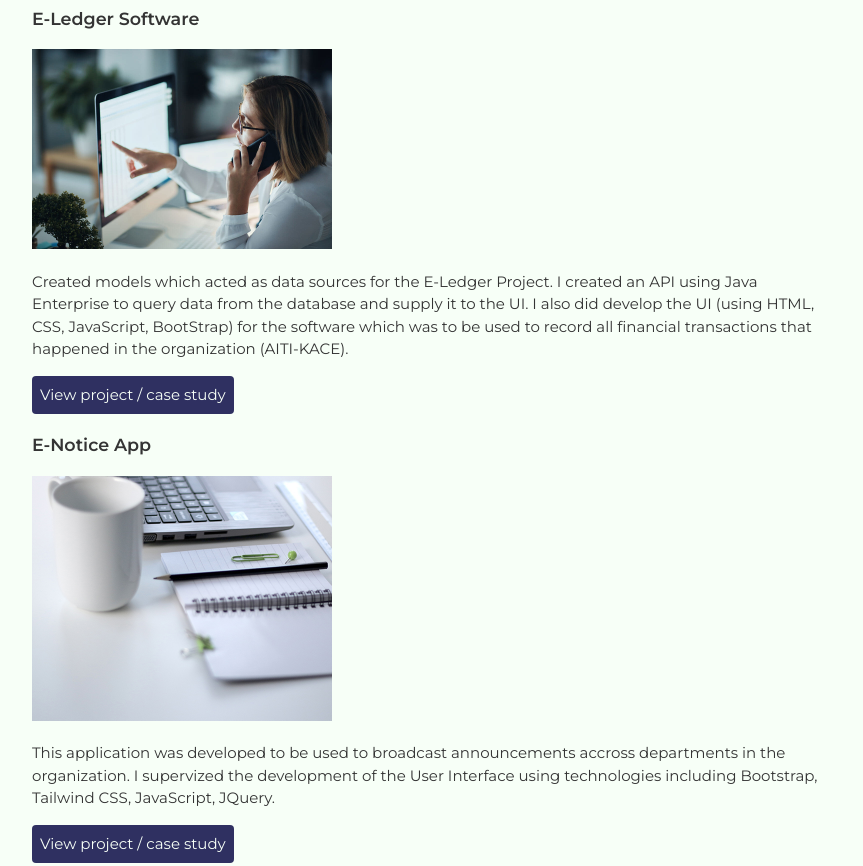
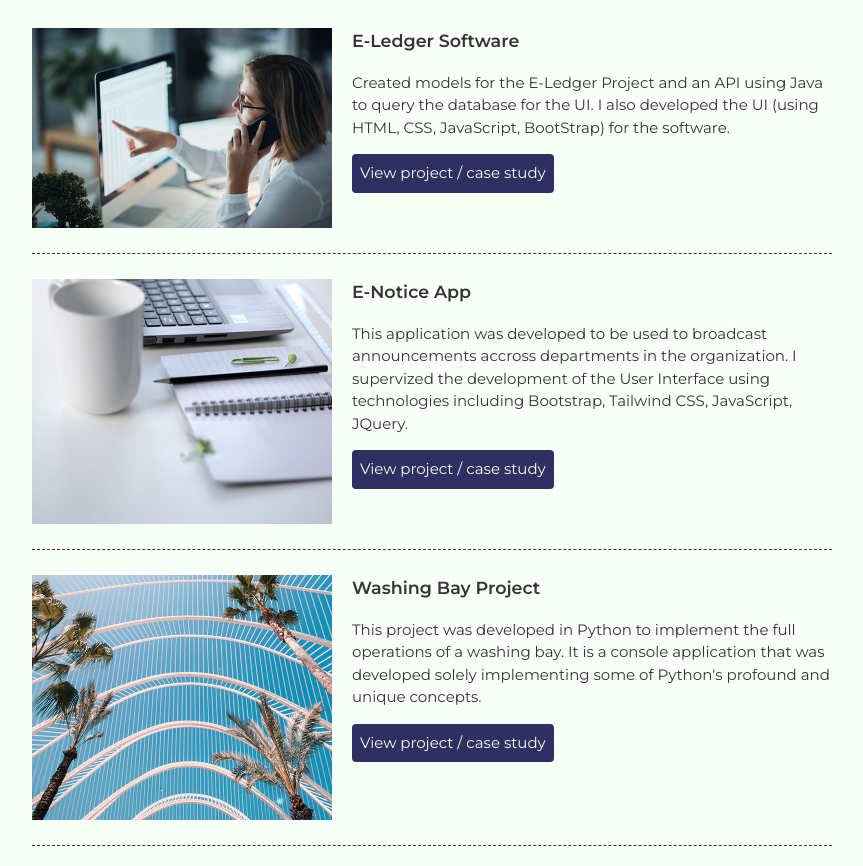
Before and after one commit to QuameOphory/portfolio, a plain HTML site: page my-portfolio/index.html in a window 1280 px wide. Shown: the part 616-1482 px from the top of the page, without its empty margins (208-1071 px from the left). Drawn offline with Linux system fonts and the light colour scheme.

Commit message:
new styles added

```diff
--- a/my-portfolio/css/styles.css
+++ b/my-portfolio/css/styles.css
@@ -1,6 +1,12 @@
 
 /* Global styles
 ---------------------------------*/
+html{
+    box-sizing: border-box;
+}
+*, *:after, *:before{
+    box-sizing: inherit;
+}
 body {
     color: #343434;
     margin: 0;
@@ -50,6 +56,18 @@ header {
 .projects {
     background: #f7fff7;
 }
+.project-item{
+    overflow: hidden;
+    padding: 25px 0;
+    border-bottom: 1px dashed #343434;
+}
+.project-item h3 {
+    margin-top: 0;
+}
+.project-item img{
+    float: left;
+    margin-right: 20px;
+}
 .projects a {
     color: #2f3061;
 }
@@ -85,8 +103,19 @@ header {
 footer {
     background: #343434;
     color: #ffffff;
+    text-align: center;
 }
 
 footer .content-wrapper ul li a {
     text-decoration: none;
 }
+.contact-list{
+    list-style-type: none;
+    padding: 0;
+    display: flex;
+    justify-content: center;
+}
+.contact-list li{
+    padding: 10px;
+    display: inline-block;
+}
--- a/my-portfolio/index.html
+++ b/my-portfolio/index.html
@@ -36,24 +36,23 @@
           <p>View Selected Projects below. Additional information can be found <a href="ebenezeroforimensah.com">here.</a></p>
 
           <!-- Copy the whole <section> block to add more projects. -->
-          <section>
+          <section class="project-item">
+            <img src="images/e-ledger.jpg" alt="description of image">
             <h3>E-Ledger Software</h3>
-            <img src="images/e-ledger.jpg" alt="description of image">
-            <p>Created models which acted as data sources for the E-Ledger Project. I created an API using Java Enterprise to query data from the database and supply it to the UI. I also did develop the UI (using HTML, CSS, JavaScript, BootStrap) for the software which was to be used to record all financial
-              transactions that happened in the organization (AITI-KACE). <br>
+            <p>Created models for the E-Ledger Project and an API using Java to query the database for the UI. I also developed the UI (using HTML, CSS, JavaScript, BootStrap) for the software.
             </p>
             <a class="btn" href="https://www.aiti-kace.com.gh" target="_blank">View project / case study</a>
           </section>
           <!-- End of Project block. -->
-          <section>
+          <section class="project-item">
+            <img src="images/thumbnail-2.jpg" alt="description of image">
             <h3>E-Notice App</h3>
-            <img src="images/thumbnail-2.jpg" alt="description of image">
             <p>This application was developed to be used to broadcast announcements accross departments in the organization. I supervized the development of the User Interface using technologies including Bootstrap, Tailwind CSS, JavaScript, JQuery.</p>
             <a class="btn" href="http://www.aiti-kace.com.gh" target="_blank">View project / case study</a>
           </section>
-          <section>
+          <section class="project-item">
+            <img src="images/thumbnail-3.jpg" alt="description of image">
             <h3>Washing Bay Project</h3>
-            <img src="images/thumbnail-3.jpg" alt="description of image">
             <p>This project was developed in Python to implement the full operations of a washing bay. It is a console application that was developed solely implementing some of Python's profound and unique concepts.</p>
             <a class="btn" href="aiti-kace.com.gh" target="_blank">View project / case study</a>
           </section>
@@ -122,7 +121,7 @@
           <h2>Let's Keep in Touch!</h2>
 
           <!-- Social media and contact links. Add or remove any networks. -->
-          <ul>
+          <ul class="contact-list">
             <li><a href="mailto:rapotair@ebenezeroforimensah.com">rapotair@ebenezeroforimensah.com</a></li>
             <li><a href="http://ebenezeroforimensah.com" target="_blank">ebenezeroforimensah.com</a></li>
             <!-- <li><a href="#" target="_blank">Twitter</a></li> -->
```
